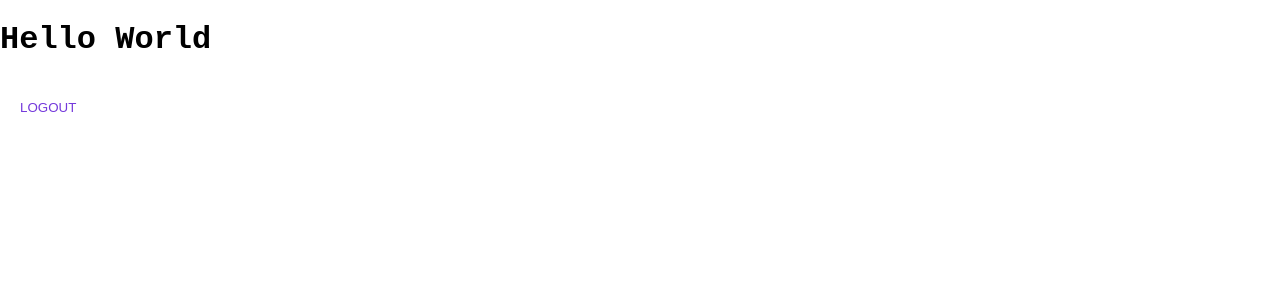
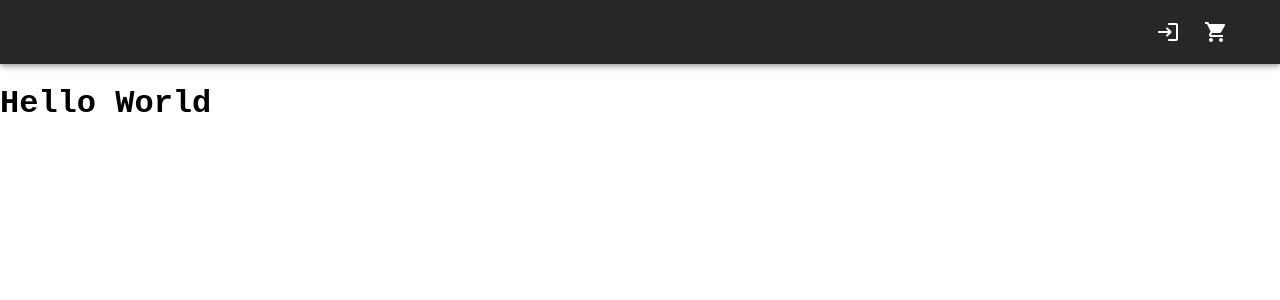
Before and after one commit to atuljha381/Tshirt-Commerce, a React (Create React App) app in the folder TSC-Frontend/: page /home in a window 1280 px wide. Shown: the top 300 px of the page. Built offline with nearby package versions, Linux system fonts and the light colour scheme.

Commit message:
Naviagtion and Dashboard

```diff
--- a/TSC-Frontend/src/App.jsx
+++ b/TSC-Frontend/src/App.jsx
@@ -28,7 +28,7 @@ function App() {
     <BrowserRouter>
       <Routes>
         <Route path="/">
-            <Route index element={<Navigate to={"login-email"} replace />} />
+          <Route index element={<Navigate to={"home"} replace />} />
           <Route exact path="login-phone" Component={Login} />
           <Route exact path="login-email" Component={LoginViaMail} />
           <Route exact path="home" Component={Home} />
--- a/TSC-Frontend/src/Home/Home.jsx
+++ b/TSC-Frontend/src/Home/Home.jsx
@@ -1,32 +1,31 @@
 // eslint-disable-next-line
 import React from "react";
-import { useNavigate } from "react-router-dom";
 import NavigationBar from "./HomePageElements/NavigationBar";
-import { useDispatch, useSelector } from "react-redux";
-import { authActions } from "../slices/authSlice";
+import { useSelector } from "react-redux";
+import TitleBar from "./HomePageElements/TitleBar";
+import ImageUpload from "./HomePageElements/ImageHelper/ImageUpload";
+// import Dashboards from "./HomePageElements/Dashboards";
 
 export default function Home() {
-  const navigate = useNavigate();
   const isAuth = useSelector((state) => state.auth.isAuthenticated);
   const firstName = useSelector((state) => state.auth.user.firstName);
-  const dispatch = useDispatch();
-  const logOut = () => {
-    dispatch(authActions.logout);
-    navigate("/login-email");
-  };
 
   return (
     <>
       {isAuth ? (
         <div>
+          <TitleBar name={firstName} />
           <NavigationBar />
-          <h1>Hello World {firstName}</h1>
+          <h1>Hello World </h1>
+          <ImageUpload/>
         </div>
       ) : (
-        <h1>Hello World {firstName}</h1>
+        <div>
+          <TitleBar />
+          {/* <Dashboards /> */}
+          <h1>Hello World</h1>
+        </div>
       )}
-
-      <button onClick={logOut}>LOGOUT</button>
     </>
   );
 }
--- /dev/null
+++ b/TSC-Frontend/src/Home/HomePageElements/Dashboards.jsx
@@ -0,0 +1,9 @@
+import React from 'react'
+
+export default function Dashboards() {
+  return (
+    <div>
+
+    </div>
+  )
+}
--- a/TSC-Frontend/src/Home/HomePageElements/NavigationBar.jsx
+++ b/TSC-Frontend/src/Home/HomePageElements/NavigationBar.jsx
@@ -5,38 +5,13 @@ import {
   Typography,
   createTheme,
   IconButton,
-  Menu,
-  MenuItem,
   ThemeProvider,
 } from "@mui/material";
-import { AccountCircle, List } from "@mui/icons-material";
-import React, { useState } from "react";
-import { useDispatch } from "react-redux";
-import { authActions } from "../../slices/authSlice";
+import { List } from "@mui/icons-material";
+import React from "react";
 
 const defaultTheme = createTheme({ palette: { mode: "dark" } });
 export default function NavigationBar(props) {
-  const dispatch = useDispatch();
-  const [anchorEl, setAnchorEl] = React.useState(null);
-  const [auth, setAuth] = useState(true);
-
-  // const logoutAction = () => {
-  //   dispatch(authActions.logout);
-  // };
-
-  const handleChange = (event) => {
-    dispatch(authActions.logout());
-    setAuth(event.target.checked);
-  };
-
-  const handleMenu = (event) => {
-    setAnchorEl(event.currentTarget);
-  };
-
-  const handleClose = () => {
-    setAnchorEl(null);
-  };
-
   return (
     <ThemeProvider theme={defaultTheme}>
       <Box sx={{ flexGrow: 1 }}>
@@ -50,44 +25,10 @@ export default function NavigationBar(props) {
               sx={{ mr: 2 }}
             >
               <List />
+              <Typography variant="h6" component="div" sx={{ flexGrow: 2 }}>
+                All
+              </Typography>
             </IconButton>
-            <Typography variant="h6" component="div" sx={{ flexGrow: 1 }}>
-              {props.name}
-            </Typography>
-            {auth && (
-              <div>
-                <IconButton
-                  size="large"
-                  aria-label="account of current user"
-                  aria-controls="menu-appbar"
-                  aria-haspopup="true"
-                  onClick={handleMenu}
-                  color="inherit"
-                >
-                  <AccountCircle />
-                </IconButton>
-                <Menu
-                  id="menu-appbar"
-                  anchorEl={anchorEl}
-                  anchorOrigin={{
-                    vertical: "top",
-                    horizontal: "right",
-                  }}
-                  keepMounted
-                  transformOrigin={{
-                    vertical: "top",
-                    horizontal: "right",
-                  }}
-                  open={Boolean(anchorEl)}
-                  onClose={handleClose}
-                >
-                  <MenuItem onClick={handleClose}>Profile</MenuItem>
-                  <MenuItem onClick={handleChange}>
-                    {auth ? "Logout" : "Login"}
-                  </MenuItem>
-                </Menu>
-              </div>
-            )}
           </Toolbar>
         </AppBar>
       </Box>
--- /dev/null
+++ b/TSC-Frontend/src/Home/HomePageElements/TitleBar.jsx
@@ -0,0 +1,118 @@
+import {
+  Box,
+  AppBar,
+  Toolbar,
+  Typography,
+  createTheme,
+  IconButton,
+  Menu,
+  MenuItem,
+  ThemeProvider,
+} from "@mui/material";
+import ShoppingCartIcon from "@mui/icons-material/ShoppingCart";
+import { AccountCircle, LoginRounded } from "@mui/icons-material";
+import React, { useState } from "react";
+import { useDispatch, useSelector } from "react-redux";
+import { authActions } from "../../slices/authSlice";
+import { useNavigate } from "react-router-dom";
+
+const defaultTheme = createTheme({ palette: { mode: "dark" } });
+
+export default function TitleBar(props) {
+  const dispatch = useDispatch();
+  const navigate = useNavigate();
+  const [anchorEl, setAnchorEl] = useState(null);
+  const auth = useSelector((state) => state.auth.isAuthenticated);
+
+  const handleLogOut = (event) => {
+    event.preventDefault();
+    if (auth) {
+      dispatch(authActions.logout());
+      navigate("/login-email");
+    }
+  };
+
+  const handleLogIn = (event) => {
+    event.preventDefault();
+    navigate("/login-email");
+  };
+
+  const handleMenu = (event) => {
+    setAnchorEl(event.currentTarget);
+  };
+
+  const handleClose = () => {
+    setAnchorEl(null);
+  };
+
+  return (
+    <ThemeProvider theme={defaultTheme}>
+      <Box sx={{ flexGrow: 1 }}>
+        <AppBar position="static">
+          <Toolbar>
+            <Typography variant="h6" component="div" sx={{ flexGrow: 1 }}>
+              {props.name}
+            </Typography>
+            {auth && (
+              <div>
+                <IconButton
+                  size="large"
+                  aria-label="account of current user"
+                  aria-controls="menu-appbar"
+                  aria-haspopup="true"
+                  onClick={handleMenu}
+                  color="inherit"
+                  sx={{ mr: 4 }}
+                >
+                  <AccountCircle />
+                </IconButton>
+                <Menu
+                  id="menu-appbar"
+                  anchorEl={anchorEl}
+                  anchorOrigin={{
+                    vertical: "top",
+                    horizontal: "right",
+                  }}
+                  keepMounted
+                  transformOrigin={{
+                    vertical: "top",
+                    horizontal: "right",
+                  }}
+                  open={Boolean(anchorEl)}
+                  onClose={handleClose}
+                >
+                  <MenuItem onClick={handleClose}>Profile</MenuItem>
+                  <MenuItem onClick={handleLogOut}>Logout</MenuItem>
+                </Menu>
+              </div>
+            )}
+            {!auth && (
+              <div>
+                <IconButton
+                  size="large"
+                  aria-label="take user to login page"
+                  aria-controls="menu-appbar"
+                  aria-haspopup="true"
+                  onClick={handleLogIn}
+                  color="inherit"
+                >
+                  <LoginRounded />
+                </IconButton>
+              </div>
+            )}
+            <IconButton
+              size="large"
+              aria-label="shopping cart"
+              aria-controls="menu-appbar"
+              aria-haspopup="true"
+              color="inherit"
+              sx={{ mr: 2 }}
+            >
+              <ShoppingCartIcon />
+            </IconButton>
+          </Toolbar>
+        </AppBar>
+      </Box>
+    </ThemeProvider>
+  );
+}
```
Lines whose indentation alone changed are shown as unchanged.
